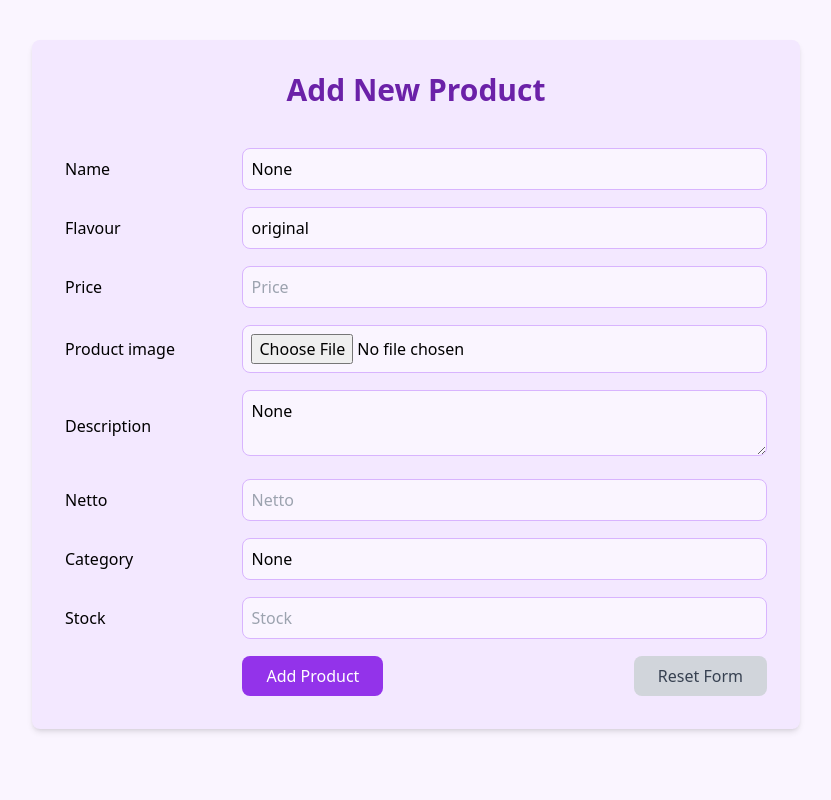
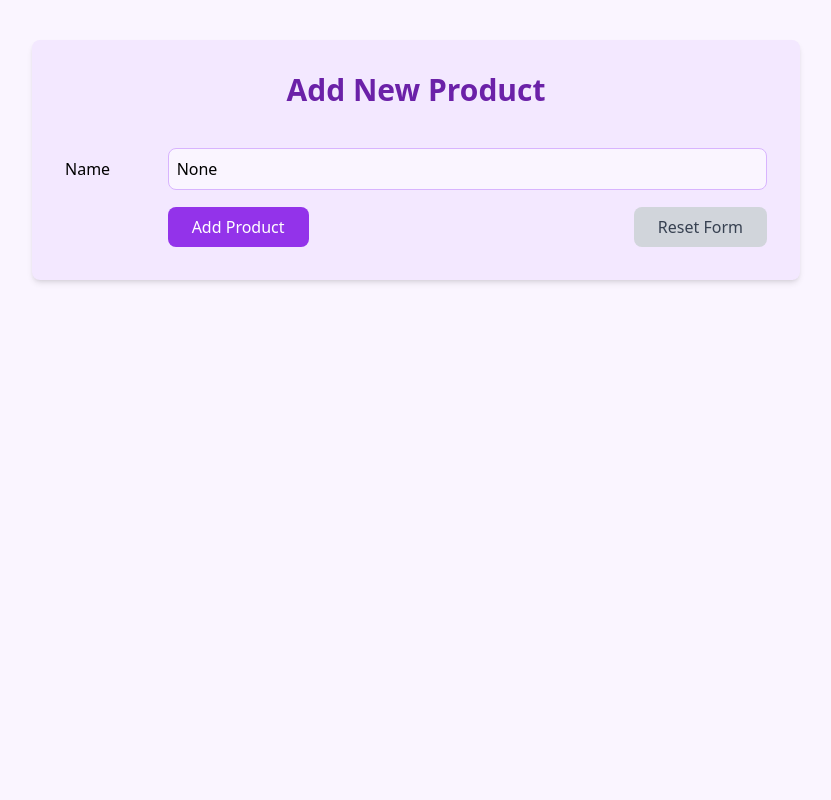
Before and after one commit to raisassc/raisa-petshop, a Django app: page /create-product-entry in a window 1280 px wide. Shown: the whole page, without its empty margins (224-1055 px from the left). Run offline with Django 5.2, Linux system fonts and the light colour scheme; some libraries are stand-ins or nearby versions.

Commit message:
mengubah template create product

```diff
--- a/main/templates/create_product.html
+++ b/main/templates/create_product.html
@@ -1,7 +1,6 @@
 {% extends 'base.html' %}
 {% include 'navbar.html' %}
 {% block content %}
-
 <div class="min-h-screen bg-purple-50 py-10">
   <div class="max-w-3xl mx-auto bg-purple-100 p-8 rounded-lg shadow-md">
     <h1 class="text-3xl font-bold text-purple-800 text-center mb-6">Add New Product</h1>
@@ -9,55 +8,28 @@
     <!-- Form for Adding New Product -->
     <form method="POST" enctype="multipart/form-data" class="space-y-4">
       {% csrf_token %}
+
+      {% if form.errors %}
+          <div class="bg-red-100 border border-red-400 text-red-700 p-4 rounded">
+              <ul>
+                  {% for field, errors in form.errors.items %}
+                      <li>{{ field }}: {{ errors|join:", " }}</li>
+                  {% endfor %}
+              </ul>
+          </div>
+      {% endif %}
+
       <table class="w-full">
+        <!-- Your form fields here -->
+        <!-- Example for Name field -->
         <tr>
           <td class="pt-4">{{ form.name.label }}</td>
           <td class="pt-4">
             <input type="text" name="{{ form.name.name }}" value="{{ form.name.value }}" class="border border-purple-300 rounded-lg p-2 w-full bg-purple-50" placeholder="{{ form.name.label }}">
           </td>
         </tr>
-        <tr>
-          <td class="pt-4">{{ form.flavour.label }}</td>
-          <td class="pt-4">
-            <input type="text" name="{{ form.flavour.name }}" value="{{ form.flavour.value }}" class="border border-purple-300 rounded-lg p-2 w-full bg-purple-50" placeholder="{{ form.flavour.label }}">
-          </td>
-        </tr>
-        <tr>
-          <td class="pt-4">{{ form.price.label }}</td>
-          <td class="pt-4">
-            <input type="number" name="{{ form.price.name }}" value="{{ form.price.value }}" class="border border-purple-300 rounded-lg p-2 w-full bg-purple-50" placeholder="{{ form.price.label }}">
-          </td>
-        </tr>
-        <tr>
-          <td class="pt-4">{{ form.product_image.label }}</td>
-          <td class="pt-4">
-            <input type="file" name="{{ form.product_image.name }}" class="border border-purple-300 rounded-lg p-2 w-full bg-purple-50">
-          </td>
-        </tr>
-        <tr>
-          <td class="pt-4">{{ form.description.label }}</td>
-          <td class="pt-4">
-            <textarea name="{{ form.description.name }}" class="border border-purple-300 rounded-lg p-2 w-full bg-purple-50" placeholder="{{ form.description.label }}">{{ form.description.value }}</textarea>
-          </td>
-        </tr>
-        <tr>
-          <td class="pt-4">{{ form.netto.label }}</td>
-          <td class="pt-4">
-            <input type="number" name="{{ form.netto.name }}" value="{{ form.netto.value }}" class="border border-purple-300 rounded-lg p-2 w-full bg-purple-50" placeholder="{{ form.netto.label }}">
-          </td>
-        </tr>
-        <tr>
-          <td class="pt-4">{{ form.category.label }}</td>
-          <td class="pt-4">
-            <input type="text" name="{{ form.category.name }}" value="{{ form.category.value }}" class="border border-purple-300 rounded-lg p-2 w-full bg-purple-50" placeholder="{{ form.category.label }}">
-          </td>
-        </tr>
-        <tr>
-          <td class="pt-4">{{ form.stock.label }}</td>
-          <td class="pt-4">
-            <input type="number" name="{{ form.stock.name }}" value="{{ form.stock.value }}" class="border border-purple-300 rounded-lg p-2 w-full bg-purple-50" placeholder="{{ form.stock.label }}">
-          </td>
-        </tr>
+        <!-- Continue with the rest of your form fields... -->
+
         <tr>
           <td class="pt-4"></td>
           <td class="pt-4">
@@ -73,5 +45,4 @@
     </form>
   </div>
 </div>
-
 {% endblock %}
```
